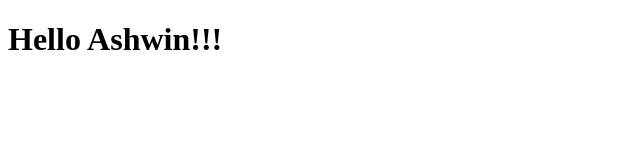
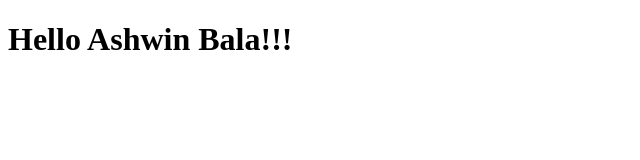
Before and after one commit to vinu5may/Coursera-Testing, a plain HTML site: page index.html in a window 1280 px wide. Shown: the whole page, without its empty margins (0-640 px from the left). Drawn offline with Linux system fonts and the light colour scheme.

Commit message:
Update index.html

```diff
--- a/index.html
+++ b/index.html
@@ -6,6 +6,6 @@
 	<title>Hello Nitheesh</title>
 </head>
 <body>
-   <h1>Hello Ashwin!!!</h1>
+   <h1>Hello Ashwin Bala!!!</h1>
 </body>
 </html>
```
